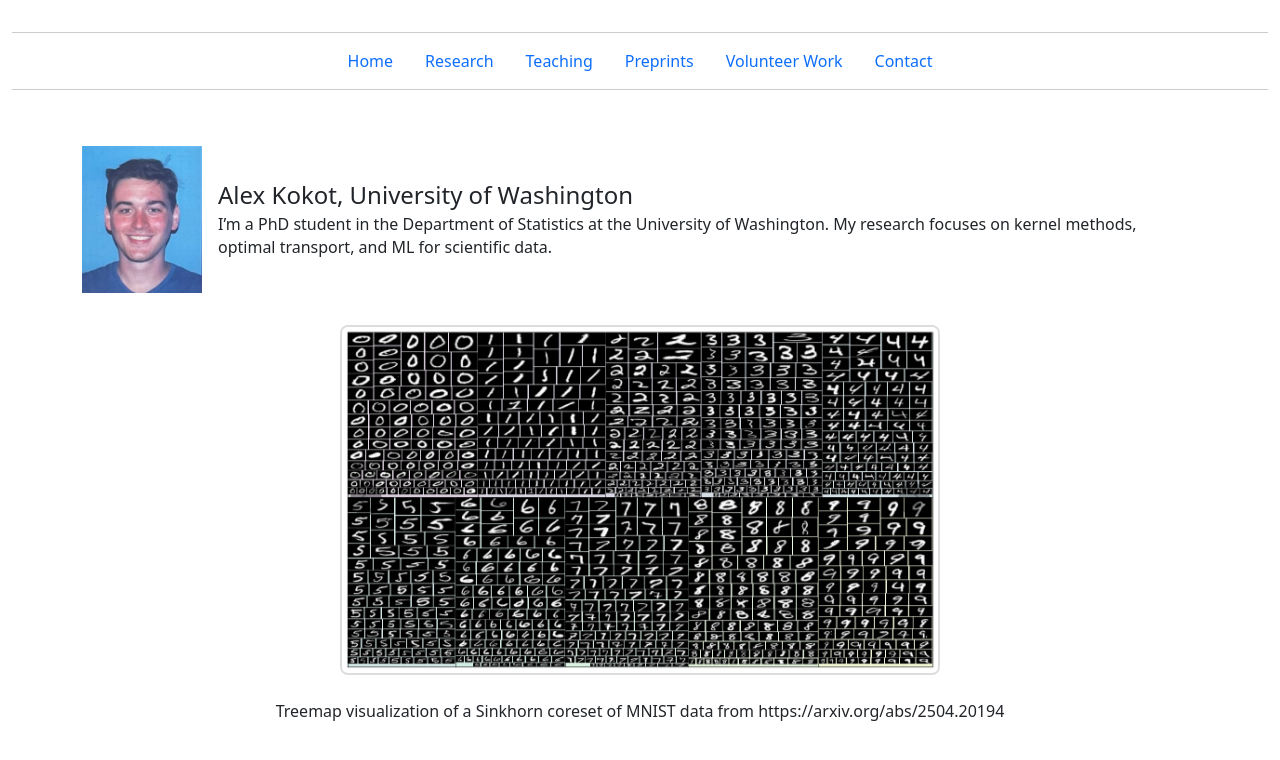
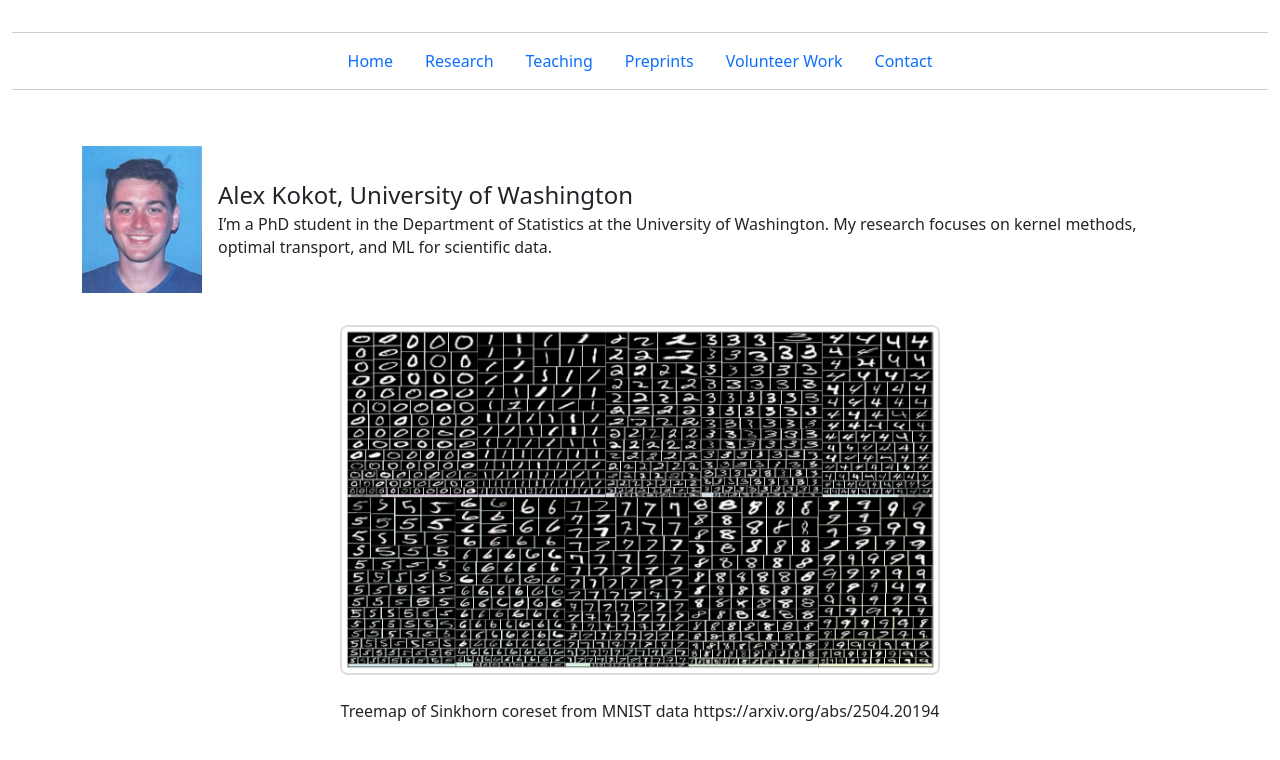
Before and after one commit to amkokot/alex_kokot, a Jekyll site: the page built from index.md, in a window 1280 px wide. Shown: the top 760 px of the page. Built offline with Jekyll 4.4.1, drawn with Linux system fonts in a browser that asks for light colours.

Commit message:
caption update

```diff
--- a/index.md
+++ b/index.md
@@ -24,17 +24,17 @@ permalink: /
 <div id="researchCarousel" class="carousel slide mb-4" data-bs-ride="carousel">
   <!-- Slides -->
   <div class="carousel-inner">
-    <div class="carousel-item active" data-caption="Treemap visualization of a Sinkhorn coreset of MNIST data from https://arxiv.org/abs/2504.20194">
+    <div class="carousel-item active" data-caption="Treemap of Sinkhorn coreset from MNIST data https://arxiv.org/abs/2504.20194">
       <img src="{{ site.baseurl }}/assets/images/mnist_treemap.png"
            class="d-block w-100"
            alt="Research Figure 1">
     </div>
-    <div class="carousel-item" data-caption="Geometric visualization of a Sinkhorn coreset of MNIST data from https://arxiv.org/abs/2504.20194">
+    <div class="carousel-item" data-caption="Geometric visualization of Sinkhorn coreset from MNIST data https://arxiv.org/abs/2504.20194">
       <img src="{{ site.baseurl }}/assets/images/mnist_scatter_categorical.png"
            class="d-block w-100"
            alt="Research Figure 2">
     </div>
-    <div class="carousel-item" data-caption="Sinkhorn coreset from a Gaussian mixture from https://arxiv.org/abs/2504.20194">
+    <div class="carousel-item" data-caption="Sinkhorn coreset from a Gaussian mixture https://arxiv.org/abs/2504.20194">
       <img src="{{ site.baseurl }}/assets/images/gauss_grid_wide.png"
            class="d-block w-100"
            alt="Research Figure 3">
```
